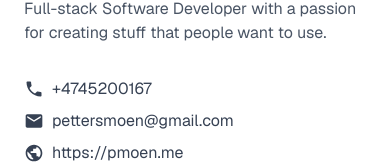
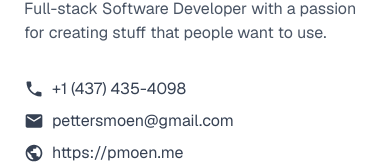
Before and after one commit to petter/cv, a Next.js app: page / in a window 390 px wide. Shown: the part 243-410 px from the top of the page. Built offline with nearby package versions, Linux system fonts and the light colour scheme.

Commit message:
update phone num

```diff
--- a/data/resume-data.tsx
+++ b/data/resume-data.tsx
@@ -11,7 +11,7 @@ export const RESUME_DATA = {
   personalWebsiteUrl: "https://pmoen.me",
   contact: {
     email: "pettersmoen@gmail.com",
-    tel: "+4745200167",
+    tel: "+1 (437) 435-4098",
     social: [
       {
         name: "GitHub",
```
